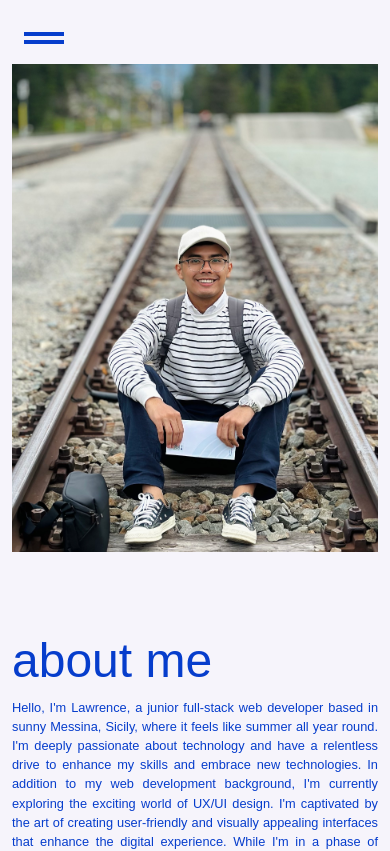
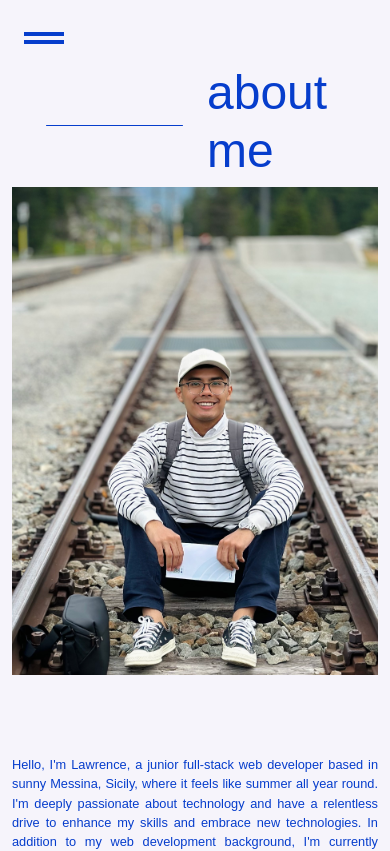
Before and after one commit to lawrencedulian/my-portfolio, a Vue app: page /about in a window 390 px wide. Shown: the top 851 px of the page. Built offline with nearby package versions, Linux system fonts and the light colour scheme.

Commit message:
add: animation bar

```diff
--- a/src/pages/AboutPage.vue
+++ b/src/pages/AboutPage.vue
@@ -39,13 +39,19 @@ export default {
     <div class="container">
         <!-- ABOUT ME SECTION -->
         <section class="about-me row">
+            <div class="col-6 d-flex align-items-center justify-content-end">
+                <div class="bar">
+                    <div class="progress"></div>
+                </div>
+            </div>
+            <div class="col-6">
+                <h2 class="title">about me</h2>
+            </div>
+
             <div class="col-lg-6 d-flex justify-content-end">
                 <img class="profile m-0" src="../assets/img/profile.jpeg" alt="">
             </div>
-            <div class="text col-lg-6 col-md-12 d-flex flex-column justify-content-between">
-                <div class="title-container">
-                    <h2 class="title">about me</h2>
-                </div>
+            <div class="text col-lg-6 col-md-12 d-flex flex-column justify-content-end">
                 <p class="description text-justify m-0">
                     Hello, I'm Lawrence, a junior full-stack web developer based in sunny Messina, Sicily, where it feels
                     like summer all year round. I'm deeply passionate about technology and have a relentless drive to
--- a/src/pages/ContactPage.vue
+++ b/src/pages/ContactPage.vue
@@ -8,7 +8,11 @@ export default {
 <template>
     <div class="container">
         <section class="contact row">
-            <div class="col-6"></div>
+            <div class="col-6 d-flex align-items-center justify-content-end">
+                <div class="bar">
+                    <div class="progress"></div>
+                </div>
+            </div>
             <div class="col-6">
                 <h2 class="title">contact</h2>
             </div>
--- a/src/pages/WorkPage.vue
+++ b/src/pages/WorkPage.vue
@@ -9,35 +9,36 @@ export default {
                     //BOOLBNB
                     title: "Boolbnb",
                     cover: "boolbnb.png",
-                    description: "Airbnb replica project",
+                    description: "is a web app that allows you to find and manage apartment rentals.",
                     programmingLanguage: [
                         "html",
                         "css",
                         "javascript",
                         "vue",
-                        "php",
                         "laravel",
                         "api",
                         "mysql"
-                    ]
+                    ],
+                    github: "https://github.com/sder12/vue-boolbnb",
                 },
                 {
                     //BOOLFLIX
                     title: "Boolflix",
                     cover: "boolflix.png",
-                    description: "Replica ui of Netflix, added filter function",
+                    description: "replica ui of Netflix, using the movie databse (TMDB) to search film and series",
                     programmingLanguage: [
                         "html",
                         "css",
                         "api",
-                        "javascript"
+                        "javascript",
+                        "vue"
                     ]
                 },
                 {
                     //BOOLZAPP
                     title: "Boolzapp",
                     cover: "boolzapp.png",
-                    description: "Replica ui of Whatsapp, added send message function",
+                    description: "replica old ui of Whatsapp, added send message function",
                     programmingLanguage: [
                         "html",
                         "css",
@@ -111,7 +112,11 @@ export default {
     <div class="container">
         <!-- WORK HEADING -->
         <section class="work row">
-            <div class="col-6"></div>
+            <div class="col-6 d-flex align-items-center justify-content-end">
+                <div class="bar">
+                    <div class="progress"></div>
+                </div>
+            </div>
             <div class="col-6">
                 <h2 class="title">works</h2>
             </div>
--- a/src/styles/general.scss
+++ b/src/styles/general.scss
@@ -48,3 +48,35 @@ main {
     top: 8px;
 
 }
+
+.bar {
+    position: relative;
+    width: 62.5%;
+    height: .5px;
+    overflow: hidden;
+    display: flex;
+    align-items: end;
+}
+
+.progress {
+    position: absolute;
+    top: 0;
+    left: 0;
+    width: 0; /* Inizia con la larghezza zero */
+    height: 100%;
+    background-color: var(--text-color); /* Cambia il colore se preferisci */
+    animation: progressBar 3s ease forwards; /* Durata 3 secondi */
+}
+
+/* Animazione della barra di avanzamento */
+@keyframes progressBar {
+    to {
+        width: 100%; /* Alla fine dell'animazione, larghezza al 100% */
+    }
+}
+
+@media screen and (max-width: 768px) {
+   .bar {
+    width: 80%;
+   }
+}
```
